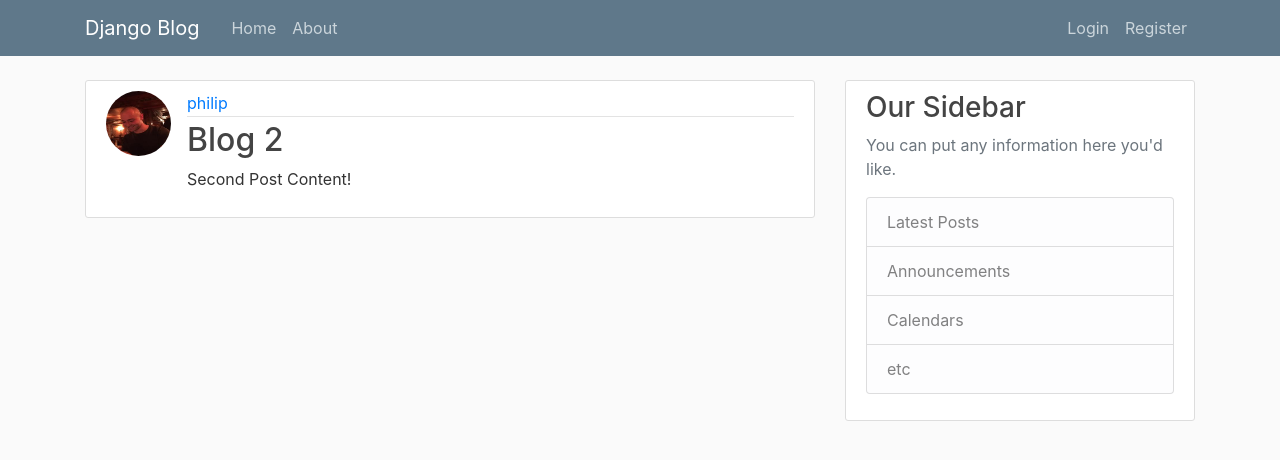
After one commit to pnwinkler/Django-blog, a Django app: page /post/2/ in a window 1280 px wide. The commit adds this page. Shown: the top 460 px of the page. Run offline with Django 3.2, Linux system fonts and the light colour scheme; data comes from the database, SQL or seed files in the repository; both versions use the stored data as it was after the commit; some libraries are stand-ins or nearby versions.

Commit message:
Added ability to list, view, create, update, delete posts

```diff
--- a/blog/models.py
+++ b/blog/models.py
@@ -1,6 +1,8 @@
 from django.db import models
 from django.utils import timezone
 from django.contrib.auth.models import User
+from django.urls import reverse
+
 
 # each class will be its own table in db
 class Post(models.Model):
@@ -13,3 +15,7 @@ class Post(models.Model):
 
     def __str__(self):
         return self.title
+
+    # need this so we have a URL to send users to after they post an entry
+    def get_absolute_url(self):
+        return reverse('post-detail', kwargs={'pk': self.pk})
--- a/blog/templates/blog/base.html
+++ b/blog/templates/blog/base.html
@@ -33,6 +33,7 @@
             <!-- Navbar Right Side -->
             <div class="navbar-nav">
                 {% if user.is_authenticated %}
+                    <a class="nav-item nav-link" href="{% url 'post-create' %}">New Post</a>
                     <a class="nav-item nav-link" href="{% url 'profile' %}">Profile</a>
                     <a class="nav-item nav-link" href="{% url 'logout' %}">Logout</a>
                 {% else %}
--- a/blog/templates/blog/home.html
+++ b/blog/templates/blog/home.html
@@ -9,7 +9,7 @@
                   <a class="mr-2" href="#">{{ post.author }}</a>
                   <small class="text-muted">{{ post.date_posted|date:"d F Y" }}</small>
                 </div>
-                <h2><a class="article-title" href="#">{{ post.title }}</a></h2>
+                <h2><a class="article-title" href="{% url 'post-detail' post.id %}">{{ post.title }}</a></h2>
                 <p class="article-content">{{ post.content }}</p>
           </div>
         </article>
--- /dev/null
+++ b/blog/templates/blog/post_detail.html
@@ -0,0 +1,21 @@
+{% extends "blog/base.html" %}
+{% block content %}
+    <article class="media content-section">
+        <img class="rounded-circle article-img" src="{{ object.author.profile.image.url }}">
+        <div class="media-body">
+            <div class="article-metadata">
+                <a class="mr-2" href="#">{{ object.author }}</a>
+                <small class="text-muted">{{ object.date_objected|date:"d F Y" }}</small>
+                {% if object.author == user %}
+                    <div>
+    <!--                button small with margins-->
+                        <a class="btn btn-secondary btn-sm mt-1 mb-1" href="{% url 'post-update' object.id %}">Update</a>
+                        <a class="btn btn-danger btn-sm mt-1 mb-1" href="{% url 'post-delete' object.id %}">Delete</a>
+                    </div>
+                {% endif %}
+            </div>
+            <h2 class="article-title">{{ object.title }}</h2>
+            <p class="article-content">{{ object.content }}</p>
+      </div>
+    </article>
+{% endblock content %}
--- a/blog/urls.py
+++ b/blog/urls.py
@@ -1,7 +1,19 @@
 from django.urls import path
+from .views import (
+    PostListview,
+    PostDetailView,
+    PostCreateView,
+    PostUpdateView,
+    PostDeleteView,
+)
 from . import views
 
 urlpatterns = [
-    path('', views.home, name='blog-home'),
+    path('', PostListview.as_view(), name='blog-home'),
+    # pk is primary key of post we want to view
+    path('post/<int:pk>/', PostDetailView.as_view(), name='post-detail'),
+    path('post/new/', PostCreateView.as_view(), name='post-create'),
+    path('post/<int:pk>/update/', PostUpdateView.as_view(), name='post-update'),
+    path('post/<int:pk>/delete/', PostDeleteView.as_view(), name='post-delete'),
     path('about/', views.about, name='blog-about'),
 ]
--- a/blog/views.py
+++ b/blog/views.py
@@ -1,4 +1,12 @@
 from django.shortcuts import render
+from django.contrib.auth.mixins import LoginRequiredMixin, UserPassesTestMixin
+from django.views.generic import (
+    ListView,
+    DetailView,
+    CreateView,
+    UpdateView,
+    DeleteView,
+)
 from .models import Post
 
 
@@ -9,5 +17,59 @@ def home(request):
     return render(request, 'blog/home.html', context)
 
 
+class PostListview(ListView):
+    model = Post
+    # <app>/<model>_<viewtype>.html
+    template_name ='blog/home.html'
+    # same var name as above. So that template knows what object to use
+    context_object_name = 'posts'
+    # "-" sign to list posts from newest to oldest instead of old -> new.
+    ordering = ['-date_posted']
+
+
+class PostDetailView(DetailView):
+    model = Post
+
+
+class PostCreateView(LoginRequiredMixin, CreateView):
+    model = Post
+    fields = ['title', 'content']
+    # instead of redirecting to post detail, could redirect to home
+    # success_url = '/'
+
+    # override so we can set post's author to currently logged in author
+    def form_valid(self, form):
+        form.instance.author = self.request.user
+        return super().form_valid(form)
+
+
+# each mixin asserts a condition, for a user to access a given view.
+# mixin must be to the left of the inheritance! (namely the UpdateView)
+class PostUpdateView(LoginRequiredMixin, UserPassesTestMixin, UpdateView):
+    model = Post
+    fields = ['title', 'content']
+
+    def form_valid(self, form):
+        form.instance.author = self.request.user
+        return super().form_valid(form)
+
+    def test_func(self):
+        post = self.get_object()
+        if self.request.user == post.author:
+            return True
+        return False
+
+
+class PostDeleteView(LoginRequiredMixin, UserPassesTestMixin, DeleteView):
+    model = Post
+    success_url = '/'
+
+    def test_func(self):
+        post = self.get_object()
+        if self.request.user == post.author:
+            return True
+        return False
+
+
 def about(request):
     return render(request, 'blog/about.html', {'title': 'About'})
```
Also changed, not shown: blog/templates/blog/post_confirm_delete.html (added, +16 -0 lines), blog/templates/blog/post_form.html (added, +16 -0 lines), db.sqlite3, media/profile_pics/2020-10-17-221331_1920x1080_scrot_tewzZLO.png (renamed from media/profile_pics/2020-10-17-221331_1920x1080_scrot.png), media/profile_pics/hello_dog_uFN2U7Q.jpg (added).
